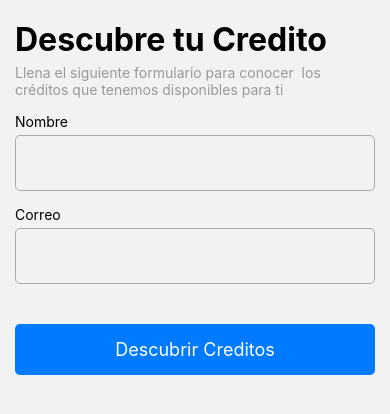
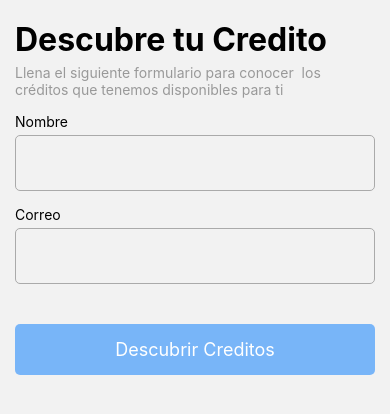
Before and after one commit to aldohmolina/ximpleChallenge, a React Native app: screen /AuthScreen in a window 390 px wide. Shown: the top 414 px of the page. Built offline with nearby package versions, Linux system fonts and the light colour scheme.

Commit message:
adding Logic to AuthScreen

```diff
--- a/components/ActionButton.tsx
+++ b/components/ActionButton.tsx
@@ -2,9 +2,10 @@ import {Text, TouchableOpacity, TouchableOpacityProps} from 'react-native';
 
 interface Props extends TouchableOpacityProps {
   title: string;
+  active?: boolean;
 }
 
-export const ActionButton = ({title, ...props}: Props) => {
+export const ActionButton = ({title, active = true, ...props}: Props) => {
   return (
     <TouchableOpacity
       {...props}
@@ -12,7 +13,7 @@ export const ActionButton = ({title, ...props}: Props) => {
         // flex: 1,
         justifyContent: 'center',
         alignItems: 'center',
-        backgroundColor: '#007aff',
+        backgroundColor: `rgba(0, 122, 255,${active ? 1 : 0.5})`,
         padding: 15,
         borderRadius: 5,
         marginVertical: 35,
--- a/screens/AuthScreen.tsx
+++ b/screens/AuthScreen.tsx
@@ -2,22 +2,24 @@ import {View} from 'react-native';
 import {AuthInput} from '../components/AuthInput';
 import {ActionButton} from '../components/ActionButton';
 import {ScreenLayout} from '../components/ScreenLayout';
-import {useNavigation} from '@react-navigation/native';
+import {useAuthScreen} from './hooks/useAuthScreen';
 
-export const AuthScreen = () => {
-  const navigation = useNavigation<any>();
+export const AuthScreen = ({navigation}: any) => {
+  const {setName, setEmail, isActiveToSubmit} = useAuthScreen();
   return (
     <>
       <ScreenLayout
         title="Descubre tu Credito"
         subtitle="Llena el siguiente formulario para conocer  los créditos que tenemos disponibles para ti">
         <View>
-          <AuthInput labelText="Nombre" />
-          <AuthInput labelText="Correo" />
+          <AuthInput labelText="Nombre" onChangeText={setName} />
+          <AuthInput labelText="Correo" onChangeText={setEmail} />
           <ActionButton
+            disabled={!isActiveToSubmit()}
             title="Descubrir Creditos"
+            active={isActiveToSubmit()}
             onPress={() => {
-              navigation.navigate('ModalScreen');
+              isActiveToSubmit() && navigation.navigate('ModalScreen');
             }}
           />
         </View>
--- /dev/null
+++ b/screens/hooks/useAuthScreen.ts
@@ -0,0 +1,19 @@
+import {useEffect, useState} from 'react';
+
+export const useAuthScreen = () => {
+  useEffect(() => {
+    setName(undefined);
+    setEmail(undefined);
+  }, []);
+  const [name, setName] = useState<string>();
+  const [email, setEmail] = useState<string>();
+  const isValidEmail = (email: string) =>
+    /^[a-zA-Z0-9._-]+@[a-zA-Z0-9.-]+\.[a-zA-Z]{2,4}$/.test(email);
+  const isActiveToSubmit = (): boolean =>
+    !!name && !!email && isValidEmail(email);
+  return {
+    setName,
+    setEmail,
+    isActiveToSubmit,
+  };
+};
```
